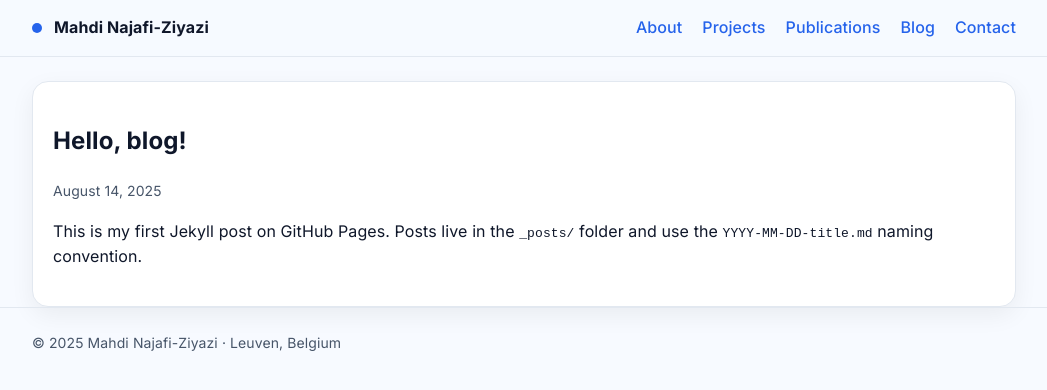
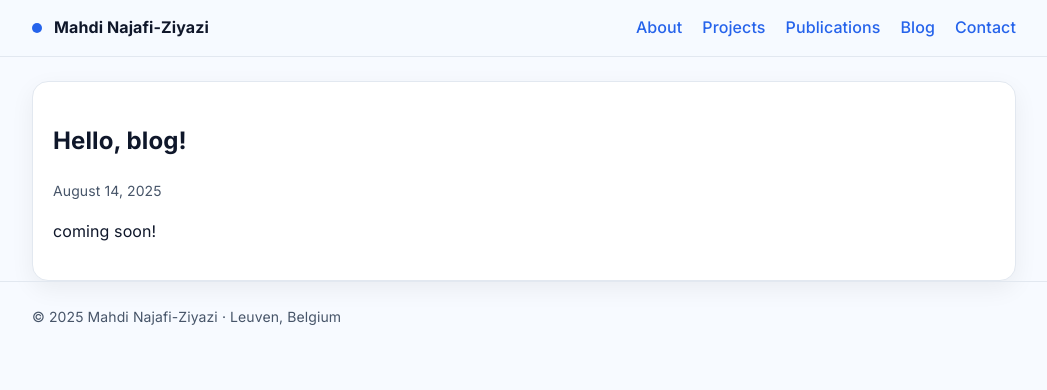
Before and after one commit to mziyazi/mziyazi.github.io, a Jekyll site: the page built from _posts/2025-08-14-hello-world.md, in a window 1280 px wide. Shown: the top 390 px of the page, without its empty margins (116-1163 px from the left). Built offline with Jekyll 4.4.1, drawn with Linux system fonts in a browser that asks for light colours.

Commit message:
Update 2025-08-14-hello-world.md

```diff
--- a/_posts/2025-08-14-hello-world.md
+++ b/_posts/2025-08-14-hello-world.md
@@ -3,4 +3,4 @@ layout: post
 title: "Hello, blog!"
 ---
 
-This is my first Jekyll post on GitHub Pages. Posts live in the `_posts/` folder and use the `YYYY-MM-DD-title.md` naming convention.
+coming soon!
```
